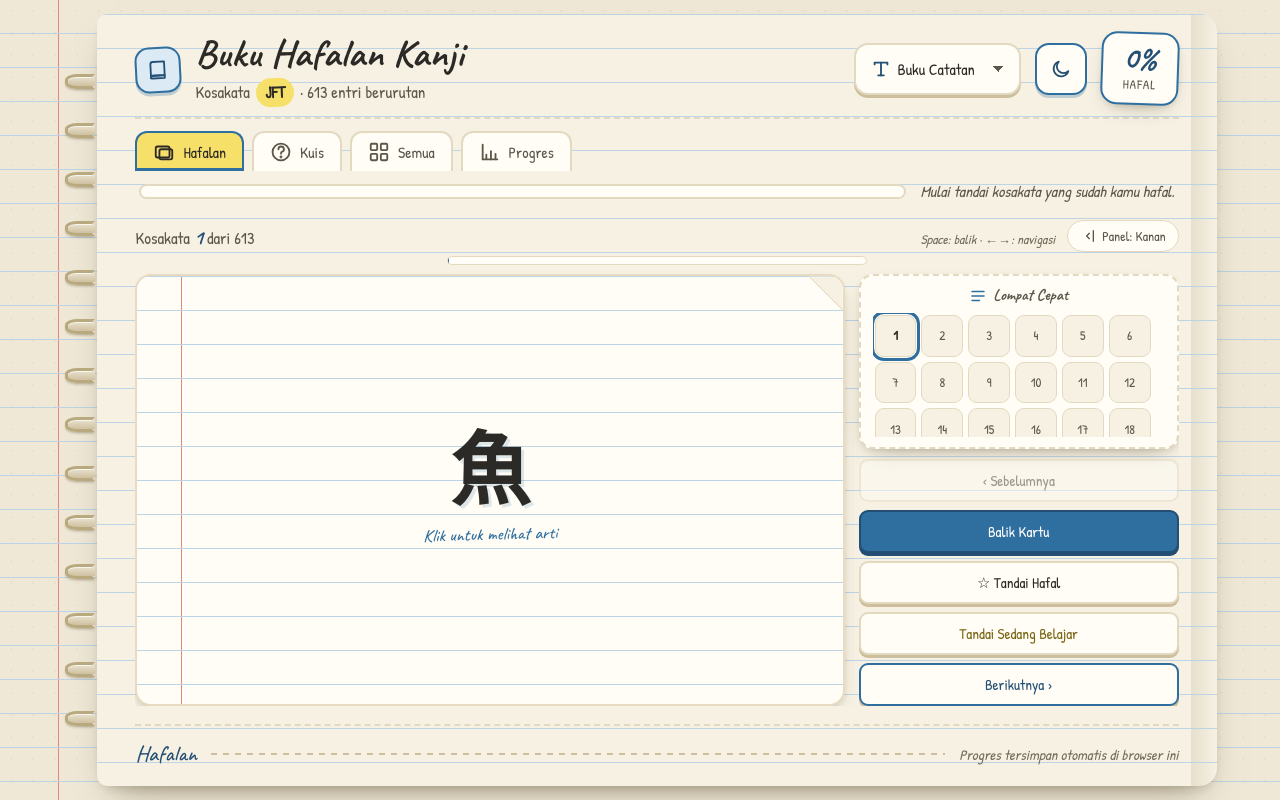
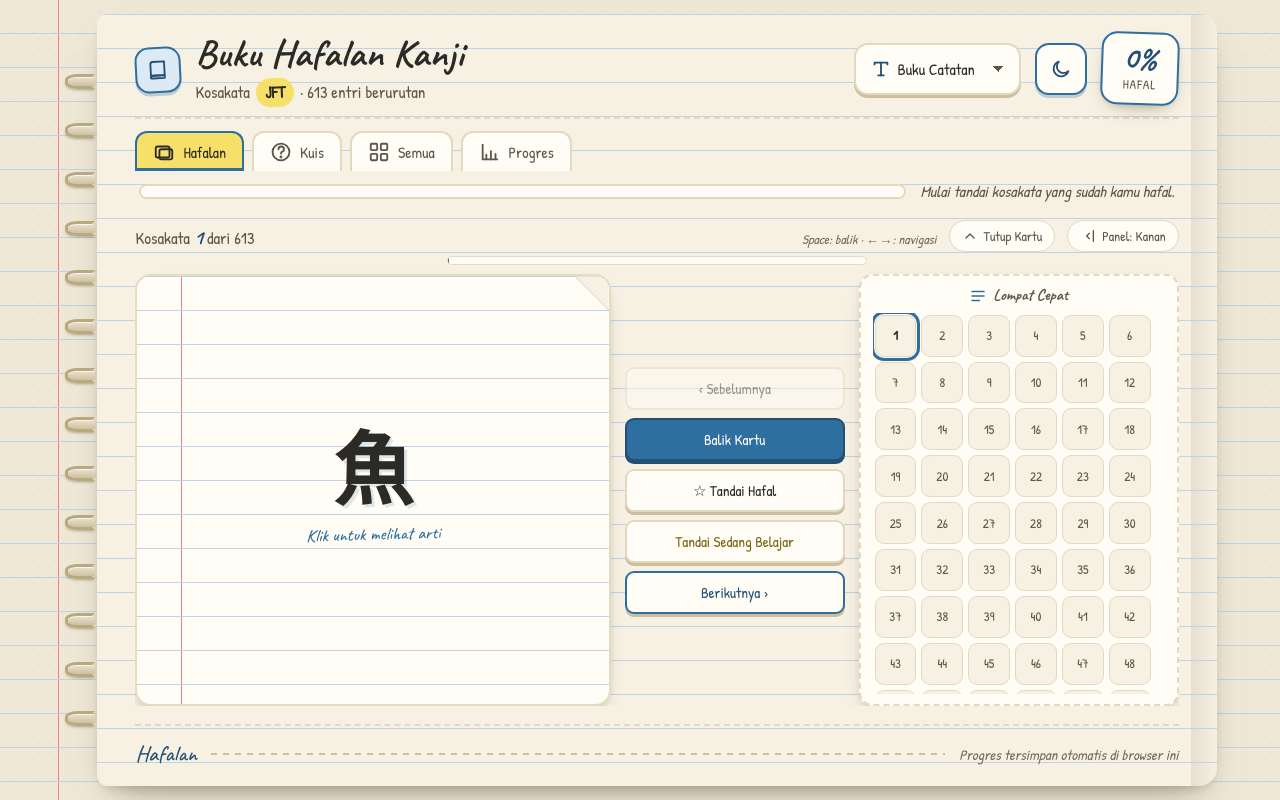
Before and after one commit to amirudinR/KanjiLPK, a React (Vite) app: page / in a window 1280 px wide. Built offline with nearby package versions, Linux system fonts and the light colour scheme; a web font is replaced by a local one.

Commit message:
Desktop Hafalan: 3 kolom (kartu|kontrol|Lompat Cepat) + tombol buka/tutup kartu

```diff
--- a/src/components/Flashcard.jsx
+++ b/src/components/Flashcard.jsx
@@ -30,6 +30,13 @@ function Flashcard({
       return 'right'
     }
   })
+  const [cardCollapsed, setCardCollapsed] = useState(() => {
+    try {
+      return localStorage.getItem('kanji-notebook:card-collapsed') === '1'
+    } catch {
+      return false
+    }
+  })
   const flipButtonRef = useRef(null)
 
   const toggleAsideSide = useCallback(() => {
@@ -37,6 +44,18 @@ function Flashcard({
       const next = side === 'right' ? 'left' : 'right'
       try {
         localStorage.setItem('kanji-notebook:aside-side', next)
+      } catch {
+        /* localStorage tak tersedia — abaikan */
+      }
+      return next
+    })
+  }, [])
+
+  const toggleCardCollapsed = useCallback(() => {
+    setCardCollapsed((v) => {
+      const next = !v
+      try {
+        localStorage.setItem('kanji-notebook:card-collapsed', next ? '1' : '0')
       } catch {
         /* localStorage tak tersedia — abaikan */
       }
@@ -155,6 +174,33 @@ function Flashcard({
           </span>
           <button
             type="button"
+            className="flashcard-card-toggle"
+            onClick={toggleCardCollapsed}
+            title={cardCollapsed ? 'Buka kartu' : 'Tutup kartu (lebih lega)'}
+            aria-label={cardCollapsed ? 'Buka kartu' : 'Tutup kartu'}
+            aria-expanded={!cardCollapsed}
+          >
+            <svg
+              width="16"
+              height="16"
+              viewBox="0 0 24 24"
+              fill="none"
+              stroke="currentColor"
+              strokeWidth="2"
+              strokeLinecap="round"
+              strokeLinejoin="round"
+              aria-hidden="true"
+            >
+              {cardCollapsed ? (
+                <path d="M6 9l6 6 6-6" />
+              ) : (
+                <path d="M6 15l6-6 6 6" />
+              )}
+            </svg>
+            {cardCollapsed ? 'Buka Kartu' : 'Tutup Kartu'}
+          </button>
+          <button
+            type="button"
             className="flashcard-aside-toggle"
             onClick={toggleAsideSide}
             title="Pindah panel Lompat Cepat ke kiri/kanan"
@@ -196,7 +242,9 @@ function Flashcard({
         </div>
       </header>
 
-      <div className={`flashcard-main ${asideSide === 'left' ? 'is-aside-left' : ''}`}>
+      <div
+        className={`flashcard-main ${asideSide === 'left' ? 'is-aside-left' : ''} ${cardCollapsed ? 'is-card-collapsed' : ''}`}
+      >
         <div
           className={`flashcard-flip ${flipped ? 'is-flipped' : ''} ${slideDir !== 0 ? `slide-${slideDir > 0 ? 'right' : 'left'}` : ''}`}
           onClick={toggleFlip}
@@ -230,14 +278,6 @@ function Flashcard({
           </div>
         </div>
 
-        <div className="flashcard-aside">
-          <JumpList
-            items={items}
-            safeIndex={safeIndex}
-            statusFor={statusFor}
-            onJump={onJump}
-          />
-
         <FlashcardControls
           item={item}
           safeIndex={safeIndex}
@@ -251,6 +291,14 @@ function Flashcard({
           onToggleKnown={onToggleKnown}
           onMarkLearning={onMarkLearning}
         />
+
+        <div className="flashcard-aside">
+          <JumpList
+            items={items}
+            safeIndex={safeIndex}
+            statusFor={statusFor}
+            onJump={onJump}
+          />
         </div>
       </div>
     </section>
--- a/src/styles/flashcard.css
+++ b/src/styles/flashcard.css
@@ -69,6 +69,7 @@
 }
 
 /* Tombol pindah panel Lompat Cepat kiri/kanan — hanya tampil di desktop. */
+.flashcard-card-toggle,
 .flashcard-aside-toggle {
   display: none;
   align-items: center;
@@ -86,6 +87,7 @@
     transform 140ms ease;
 }
 
+.flashcard-card-toggle:hover,
 .flashcard-aside-toggle:hover {
   color: var(--accent-deep);
   border-color: var(--accent);
@@ -733,35 +735,102 @@
     flex: none;
   }
 
-  /* Kartu di kiri, panel "Lompat Cepat" + tombol kontrol di kanan.
-     Dua kolom berdampingan; tinggi baris mengisi sisa tinggi kartu. */
+  /* Tiga kolom berdampingan: kartu | tombol kontrol | Lompat Cepat.
+     Tinggi baris mengisi sisa tinggi kartu hafalan. */
   .flashcard-main {
     flex: 1 1 auto;
     min-height: 0;
     display: grid;
-    grid-template-columns: minmax(0, 1fr) 320px;
+    grid-template-columns: minmax(0, 1fr) 220px 320px;
     grid-template-rows: minmax(0, 1fr);
     gap: 14px;
     align-items: stretch;
   }
 
-  /* Panel dipindah ke kiri (urutan kolom dibalik). */
-  .flashcard-main.is-aside-left {
-    grid-template-columns: 320px minmax(0, 1fr);
+  /* Kartu (kolom 1), kontrol (kolom 2), Lompat Cepat (kolom 3). */
+  .flashcard-main > .flashcard-flip {
+    grid-column: 1;
+    grid-row: 1;
   }
 
-  .flashcard-main.is-aside-left .flashcard-flip {
+  .flashcard-main > .flashcard-controls {
     grid-column: 2;
     grid-row: 1;
   }
 
-  .flashcard-main.is-aside-left .flashcard-aside {
+  .flashcard-main > .flashcard-aside {
+    grid-column: 3;
+    grid-row: 1;
+  }
+
+  /* Panel Lompat Cepat dipindah ke kiri: sidebar | kartu | kontrol. */
+  .flashcard-main.is-aside-left {
+    grid-template-columns: 320px 220px minmax(0, 1fr);
+  }
+
+  .flashcard-main.is-aside-left > .flashcard-aside {
     grid-column: 1;
     grid-row: 1;
   }
 
+  .flashcard-main.is-aside-left > .flashcard-flip {
+    grid-column: 3;
+    grid-row: 1;
+  }
+
+  /* Kartu ditutup: sembunyikan kartu & kompakkan kolomnya. */
+  .flashcard-main.is-card-collapsed > .flashcard-flip {
+    display: none;
+  }
+
+  .flashcard-main.is-card-collapsed {
+    grid-template-columns: 220px minmax(0, 1fr);
+  }
+
+  .flashcard-main.is-card-collapsed > .flashcard-controls {
+    grid-column: 1;
+    grid-row: 1;
+  }
+
+  .flashcard-main.is-card-collapsed > .flashcard-aside {
+    grid-column: 2;
+    grid-row: 1;
+  }
+
+  .flashcard-main.is-card-collapsed.is-aside-left {
+    grid-template-columns: minmax(0, 1fr) 220px;
+  }
+
+  .flashcard-main.is-card-collapsed.is-aside-left > .flashcard-aside {
+    grid-column: 1;
+    grid-row: 1;
+  }
+
+  .flashcard-main.is-card-collapsed.is-aside-left > .flashcard-controls {
+    grid-column: 2;
+    grid-row: 1;
+  }
+
+  .flashcard-card-toggle,
   .flashcard-aside-toggle {
     display: inline-flex;
+  }
+
+  /* Tombol kontrol menumpuk vertikal (kolom tengah). */
+  .flashcard-controls {
+    flex-direction: column;
+    flex-wrap: nowrap;
+    justify-content: center;
+    gap: 8px;
+    padding-top: 0;
+    margin-top: 0;
+    min-width: 0;
+  }
+
+  .flashcard-btn {
+    width: 100%;
+    padding: 9px 14px;
+    font-size: 0.94rem;
   }
 
   .flashcard-aside {
@@ -845,22 +914,6 @@
     font-size: 0.82rem;
     aspect-ratio: 1 / 1;
   }
-
-  /* Tombol kontrol menumpuk vertikal di kolom kanan. */
-  .flashcard-controls {
-    flex-direction: column;
-    flex-wrap: nowrap;
-    gap: 8px;
-    padding-top: 0;
-    margin-top: 0;
-    flex: none;
-  }
-
-  .flashcard-btn {
-    width: 100%;
-    padding: 9px 14px;
-    font-size: 0.94rem;
-  }
 }
 
 /* Layar desktop pendek (mis. tinggi ~700px) — mampatkan lebih agresif
```
Lines whose indentation alone changed are shown as unchanged.
